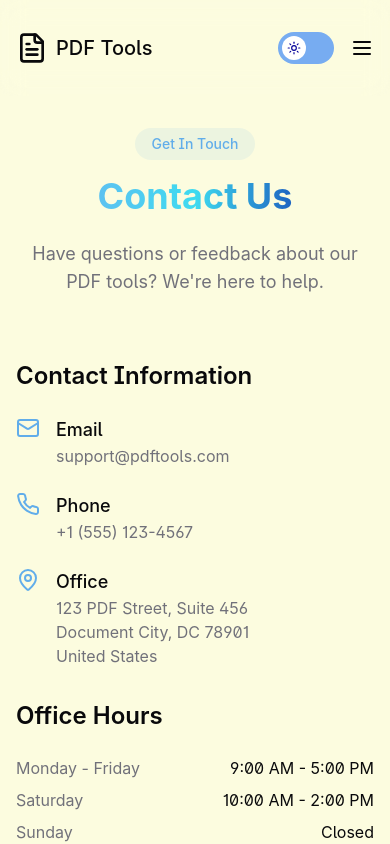
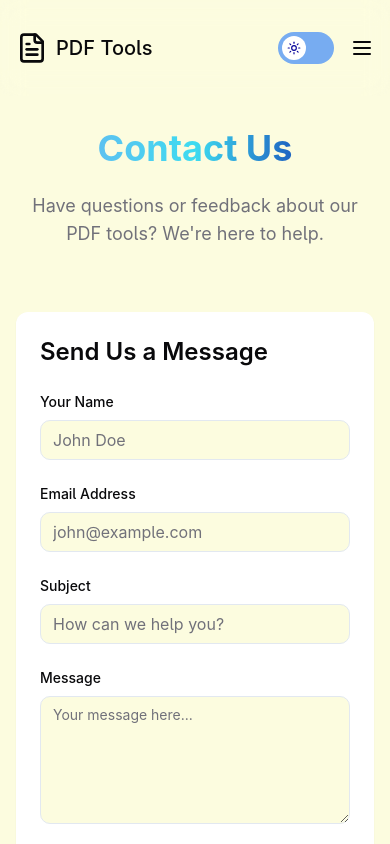
Before and after one commit to rohitTo95/PDFLY, a React (Vite) app: page /contact in a window 390 px wide. Shown: the top 844 px of the page. Built offline with nearby package versions, Linux system fonts and the light colour scheme.

Commit message:
Fix: Contact page and footer updates
- Removed contact info sections from contact page.
- Updated LinkedIn and GitHub URLs in footer.
- Fixed navigation menu and theme toggle button styles.

```diff
--- a/src/components/layout/Footer.tsx
+++ b/src/components/layout/Footer.tsx
@@ -75,13 +75,13 @@ const Footer = () => {
             <h3 className="font-medium mb-4">Connect</h3>
             <ul className="space-y-2">
               <li>
-                <a href="#" className="flex items-center space-x-2 text-sm text-muted-foreground hover:text-primary transition-colors">
+                <a href="https://github.com/rohitTo95" target="_blank" rel="noopener noreferrer" className="flex items-center space-x-2 text-sm text-muted-foreground hover:text-primary transition-colors">
                   <Github size={16} />
                   <span>GitHub</span>
                 </a>
               </li>
               <li>
-                <a href="#" className="flex items-center space-x-2 text-sm text-muted-foreground hover:text-primary transition-colors">
+                <a href="https://www.linkedin.com/in/rohit-dutta-b94691243/" target="_blank" rel="noopener noreferrer" className="flex items-center space-x-2 text-sm text-muted-foreground hover:text-primary transition-colors">
                   <Linkedin size={16} />
                   <span>LinkedIn</span>
                 </a>
--- a/src/components/layout/Navbar.tsx
+++ b/src/components/layout/Navbar.tsx
@@ -90,7 +90,7 @@ const Navbar = () => {
             <NavigationMenu>
               <NavigationMenuList>
                 <NavigationMenuItem>
-                  <NavigationMenuTrigger className="text-sm font-medium">PDF Tools</NavigationMenuTrigger>
+                  <NavigationMenuTrigger className="text-sm font-medium bg-transparent hover:bg-accent/50 hover:text-foreground">PDF Tools</NavigationMenuTrigger>
                   <NavigationMenuContent>
                     <ul className="grid w-[400px] gap-3 p-4 md:w-[500px] md:grid-cols-2 lg:w-[600px]">
                       {pdfToolLinks.map((link) => (
@@ -113,7 +113,7 @@ const Navbar = () => {
                 </NavigationMenuItem>
 
                 <NavigationMenuItem>
-                  <NavigationMenuTrigger className="text-sm font-medium">Convert Tools</NavigationMenuTrigger>
+                  <NavigationMenuTrigger className="text-sm font-medium bg-transparent hover:bg-accent/50 hover:text-foreground">Convert Tools</NavigationMenuTrigger>
                   <NavigationMenuContent>
                     <ul className="grid gap-3 p-4 w-[200px]">
                       {convertToolLinks.map((link) => (
--- a/src/components/ui-custom/ThemeToggle.tsx
+++ b/src/components/ui-custom/ThemeToggle.tsx
@@ -42,10 +42,10 @@ const ThemeToggle = () => {
     >
       <span
         className={cn(
-          "absolute top-1 bottom-1 w-6 h-6 rounded-full transform transition-transform duration-300 flex items-center justify-center",
+          "absolute top-1 w-6 h-6 rounded-full transform transition-transform duration-300 flex items-center justify-center",
           isDarkMode
-            ? "translate-x-6 right-1 bg-dark-deepBlue text-white"
-            : "translate-x-0 left-1 bg-white text-light-deepBlue"
+            ? "right-1 bg-dark-deepBlue text-white translate-x-0"
+            : "left-1 bg-white text-light-deepBlue translate-x-0"
         )}
       >
         {isDarkMode ? (
--- a/src/components/ui/navigation-menu.tsx
+++ b/src/components/ui/navigation-menu.tsx
@@ -41,7 +41,7 @@ NavigationMenuList.displayName = NavigationMenuPrimitive.List.displayName
 const NavigationMenuItem = NavigationMenuPrimitive.Item
 
 const navigationMenuTriggerStyle = cva(
-  "group inline-flex h-10 w-max items-center justify-center rounded-md bg-background px-4 py-2 text-sm font-medium transition-colors hover:bg-accent hover:text-accent-foreground focus:bg-accent focus:text-accent-foreground focus:outline-none disabled:pointer-events-none disabled:opacity-50 data-[active]:bg-accent/50 data-[state=open]:bg-accent/50"
+  "group inline-flex h-10 w-max items-center justify-center rounded-md px-4 py-2 text-sm font-medium transition-colors focus:outline-none disabled:pointer-events-none disabled:opacity-50 data-[state=open]:bg-accent/50"
 )
 
 const NavigationMenuTrigger = React.forwardRef<
@@ -69,7 +69,7 @@ const NavigationMenuContent = React.forwardRef<
   <NavigationMenuPrimitive.Content
     ref={ref}
     className={cn(
-      "left-0 top-0 w-full data-[motion^=from-]:animate-in data-[motion^=to-]:animate-out data-[motion^=from-]:fade-in data-[motion^=to-]:fade-out data-[motion=from-end]:slide-in-from-right-52 data-[motion=from-start]:slide-in-from-left-52 data-[motion=to-end]:slide-out-to-right-52 data-[motion=to-start]:slide-out-to-left-52 md:absolute md:w-auto ",
+      "left-0 top-0 w-full data-[motion^=from-]:animate-in data-[motion^=to-]:animate-out data-[motion^=from-]:fade-in data-[motion^=to-]:fade-out data-[motion=from-end]:slide-in-from-right-52 data-[motion=from-start]:slide-in-from-left-52 data-[motion=to-end]:slide-out-to-right-52 data-[motion=to-start]:slide-out-to-left-52 md:absolute md:w-auto",
       className
     )}
     {...props}
--- a/src/index.css
+++ b/src/index.css
@@ -34,6 +34,10 @@
     --ring: 240 5.9% 10%;
 
     --radius: 0.75rem;
+
+    --scrollbar-track: 60 33% 92%;
+    --scrollbar-thumb: 207 77% 65%;
+    --scrollbar-thumb-hover: 207 77% 55%;
   }
 
   .dark {
@@ -64,6 +68,10 @@
     --border: 215 28% 25%;
     --input: 215 28% 25%;
     --ring: 240 4.9% 83.9%;
+
+    --scrollbar-track: 215 28% 25%;
+    --scrollbar-thumb: 201 54% 44%;
+    --scrollbar-thumb-hover: 201 54% 54%;
   }
 }
 
@@ -82,21 +90,22 @@
     @apply scroll-smooth;
   }
 
-  /* Custom scrollbar styles */
+  /* Custom scrollbar styles with theme support */
   ::-webkit-scrollbar {
     width: 10px;
   }
 
   ::-webkit-scrollbar-track {
-    @apply bg-muted/50;
+    background-color: hsl(var(--scrollbar-track));
   }
 
   ::-webkit-scrollbar-thumb {
-    @apply bg-primary/70 rounded-full;
+    background-color: hsl(var(--scrollbar-thumb));
+    border-radius: 10px;
   }
 
   ::-webkit-scrollbar-thumb:hover {
-    @apply bg-primary;
+    background-color: hsl(var(--scrollbar-thumb-hover));
   }
 }
 
@@ -141,6 +150,17 @@
   .fade-mask {
     mask-image: linear-gradient(to bottom, black 60%, transparent 100%);
   }
+}
+
+/* Fix the animation below hero section */
+.smooth-appearance {
+  opacity: 0;
+  animation: smoothAppear 0.5s ease-out forwards;
+  animation-play-state: paused;
+}
+
+.smooth-appearance.visible {
+  animation-play-state: running;
 }
 
 /* PDF Tool specific styles */
--- a/src/pages/Contact.tsx
+++ b/src/pages/Contact.tsx
@@ -1,6 +1,6 @@
 
 import { useState } from 'react';
-import { Mail, Phone, MapPin, Send } from 'lucide-react';
+import { Mail, Send } from 'lucide-react';
 import Navbar from '@/components/layout/Navbar';
 import Footer from '@/components/layout/Footer';
 import { Input } from '@/components/ui/input';
@@ -48,9 +48,6 @@ const Contact = () => {
         {/* Header */}
         <div className="max-w-5xl mx-auto px-4 sm:px-6 lg:px-8 mb-16">
           <div className="text-center animate-fade-in">
-            <div className="inline-block mb-4 px-4 py-1.5 rounded-full bg-primary/10 text-primary text-sm font-medium">
-              Get In Touch
-            </div>
             <h1 className="text-4xl md:text-5xl font-bold mb-6 text-gradient-accent">
               Contact Us
             </h1>
@@ -60,71 +57,9 @@ const Contact = () => {
           </div>
         </div>
 
-        <div className="max-w-7xl mx-auto px-4 sm:px-6 lg:px-8">
-          <div className="grid grid-cols-1 lg:grid-cols-3 gap-8 lg:gap-16">
-            {/* Contact Info */}
-            <div className="space-y-8">
-              <div className="animate-fade-in" style={{ animationDelay: '100ms' }}>
-                <h2 className="text-2xl font-semibold mb-6">Contact Information</h2>
-
-                <div className="space-y-6">
-                  <div className="flex items-start">
-                    <div className="flex-shrink-0">
-                      <Mail className="h-6 w-6 text-primary" />
-                    </div>
-                    <div className="ml-4">
-                      <h3 className="text-lg font-medium">Email</h3>
-                      <p className="text-muted-foreground">support@pdftools.com</p>
-                    </div>
-                  </div>
-
-                  <div className="flex items-start">
-                    <div className="flex-shrink-0">
-                      <Phone className="h-6 w-6 text-primary" />
-                    </div>
-                    <div className="ml-4">
-                      <h3 className="text-lg font-medium">Phone</h3>
-                      <p className="text-muted-foreground">+1 (555) 123-4567</p>
-                    </div>
-                  </div>
-
-                  <div className="flex items-start">
-                    <div className="flex-shrink-0">
-                      <MapPin className="h-6 w-6 text-primary" />
-                    </div>
-                    <div className="ml-4">
-                      <h3 className="text-lg font-medium">Office</h3>
-                      <p className="text-muted-foreground">
-                        123 PDF Street, Suite 456<br />
-                        Document City, DC 78901<br />
-                        United States
-                      </p>
-                    </div>
-                  </div>
-                </div>
-              </div>
-
-              <div className="animate-fade-in" style={{ animationDelay: '200ms' }}>
-                <h2 className="text-2xl font-semibold mb-6">Office Hours</h2>
-                <div className="space-y-2">
-                  <div className="flex justify-between">
-                    <span className="text-muted-foreground">Monday - Friday</span>
-                    <span>9:00 AM - 5:00 PM</span>
-                  </div>
-                  <div className="flex justify-between">
-                    <span className="text-muted-foreground">Saturday</span>
-                    <span>10:00 AM - 2:00 PM</span>
-                  </div>
-                  <div className="flex justify-between">
-                    <span className="text-muted-foreground">Sunday</span>
-                    <span>Closed</span>
-                  </div>
-                </div>
-              </div>
-            </div>
-
+        <div className="max-w-3xl mx-auto px-4 sm:px-6 lg:px-8">
           {/* Contact Form */}
-            <div className="lg:col-span-2 animate-fade-in" style={{ animationDelay: '300ms' }}>
+          <div className="animate-fade-in" style={{ animationDelay: '300ms' }}>
             <div className="bg-card rounded-xl shadow-sm p-6 md:p-8">
               <h2 className="text-2xl font-semibold mb-6">Send Us a Message</h2>
 
@@ -209,7 +144,6 @@ const Contact = () => {
             </div>
           </div>
         </div>
-        </div>
       </main>
 
       <Footer />
```
Lines whose indentation alone changed are shown as unchanged.
